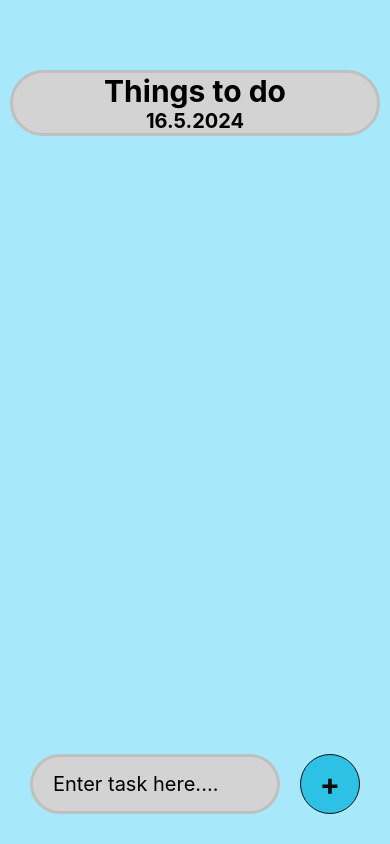
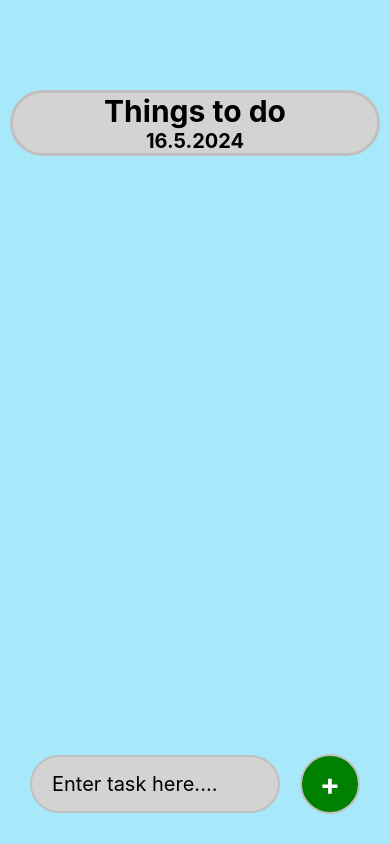
Before and after one commit to brendanrichards73/brendan-todo-app, a React Native app: screen / in a window 390 px wide. Built offline with nearby package versions, Linux system fonts and the light colour scheme.

Commit message:
fixed flatlist scrolling padding

```diff
--- a/src/add-item.tsx
+++ b/src/add-item.tsx
@@ -43,6 +43,7 @@ const styles = StyleSheet.create({
         alignItems: "center",
         paddingVertical: 30,
         paddingHorizontal: 20,
+        backgroundColor: "#a7e9fa",
     },
     input: {
         fontSize: 20,
@@ -50,24 +51,24 @@ const styles = StyleSheet.create({
         paddingHorizontal: 20,
         width: 250,
         backgroundColor: "#D3D3D3",
-        borderWidth: 3,
+        borderWidth: 2,
         borderColor: "#C0C0C0",
         borderRadius: 60,
     },
     addTaskWrapper: {
         width: 60,
         height: 60,
-        backgroundColor: "#2ec1e6",
+        backgroundColor: "green",
         borderRadius: 60,
-        borderWidth: 1,
-        borderColor: "#0e0f0f",
+        borderWidth: 2,
+        borderColor: "#C0C0C0",
         justifyContent: "center",
         alignItems: "center",
     },
     addTask: {
         fontSize: 30,
         fontWeight: "bold",
-        color: "#0e0f0f",
-        backgroundColor: "#2ec1e6",
+        color: "white",
+        backgroundColor: "green",
     },
 });
--- a/src/todo-list.tsx
+++ b/src/todo-list.tsx
@@ -42,6 +42,7 @@ export const TodoList: React.FC<TodoListProps> = ({
 const styles = StyleSheet.create({
     container: {
         flex: 1,
+        marginTop: 20,
     },
     sectionTitle: {
         fontSize: 30,
@@ -61,13 +62,11 @@ const styles = StyleSheet.create({
         borderRadius: 60,
         borderWidth: 3,
         borderColor: "#C0C0C0",
-        marginBottom: 50,
     },
     doneWrapper: {
         flexDirection: "row",
-
-        paddingBottom: 10,
         marginLeft: 10,
+        marginTop: 40,
     },
     doneText: {
         fontSize: 20,
@@ -76,6 +75,6 @@ const styles = StyleSheet.create({
     },
     itemList: {
         paddingHorizontal: 5,
-        paddingVertical: 20,
+        paddingVertical: 40,
     },
 });
```
